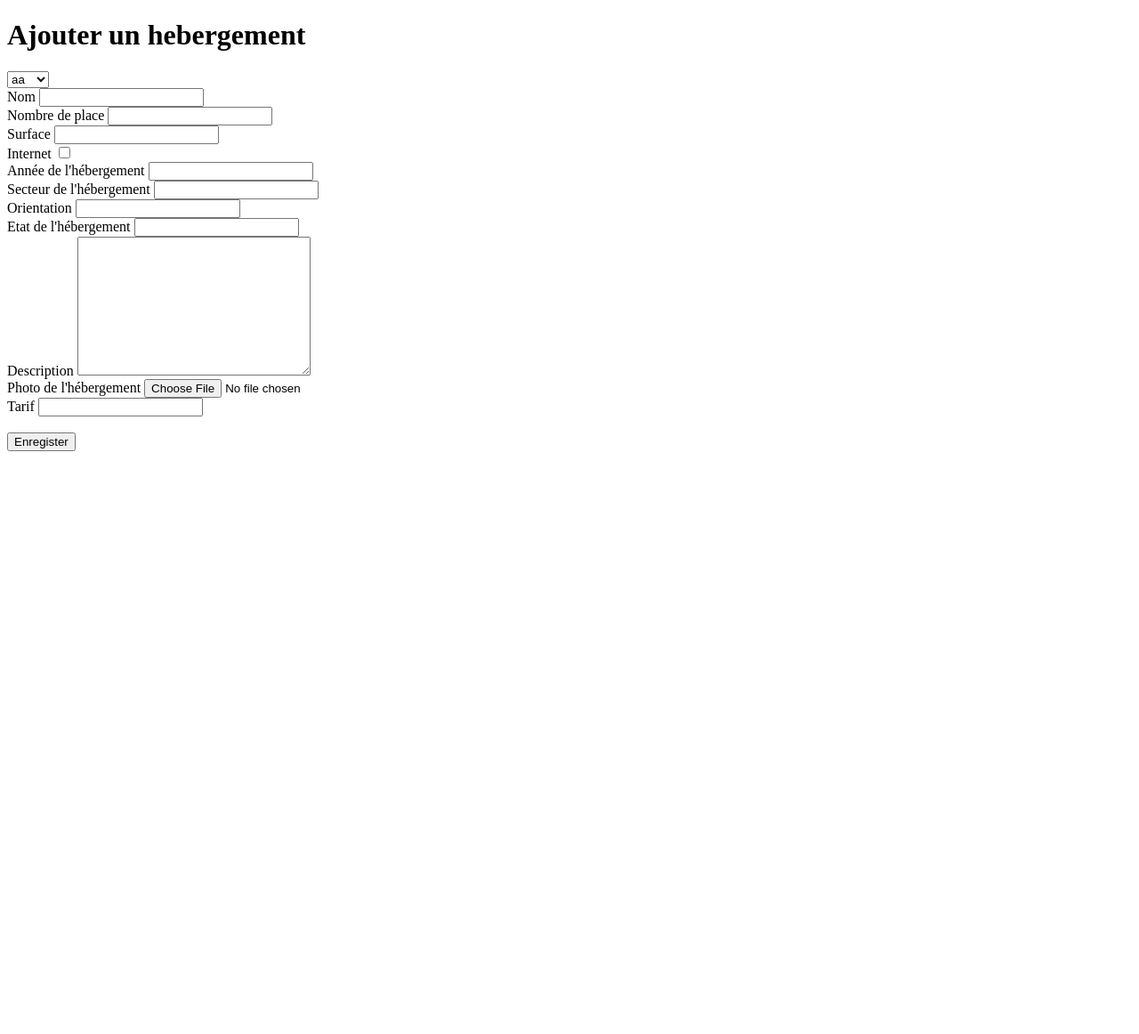
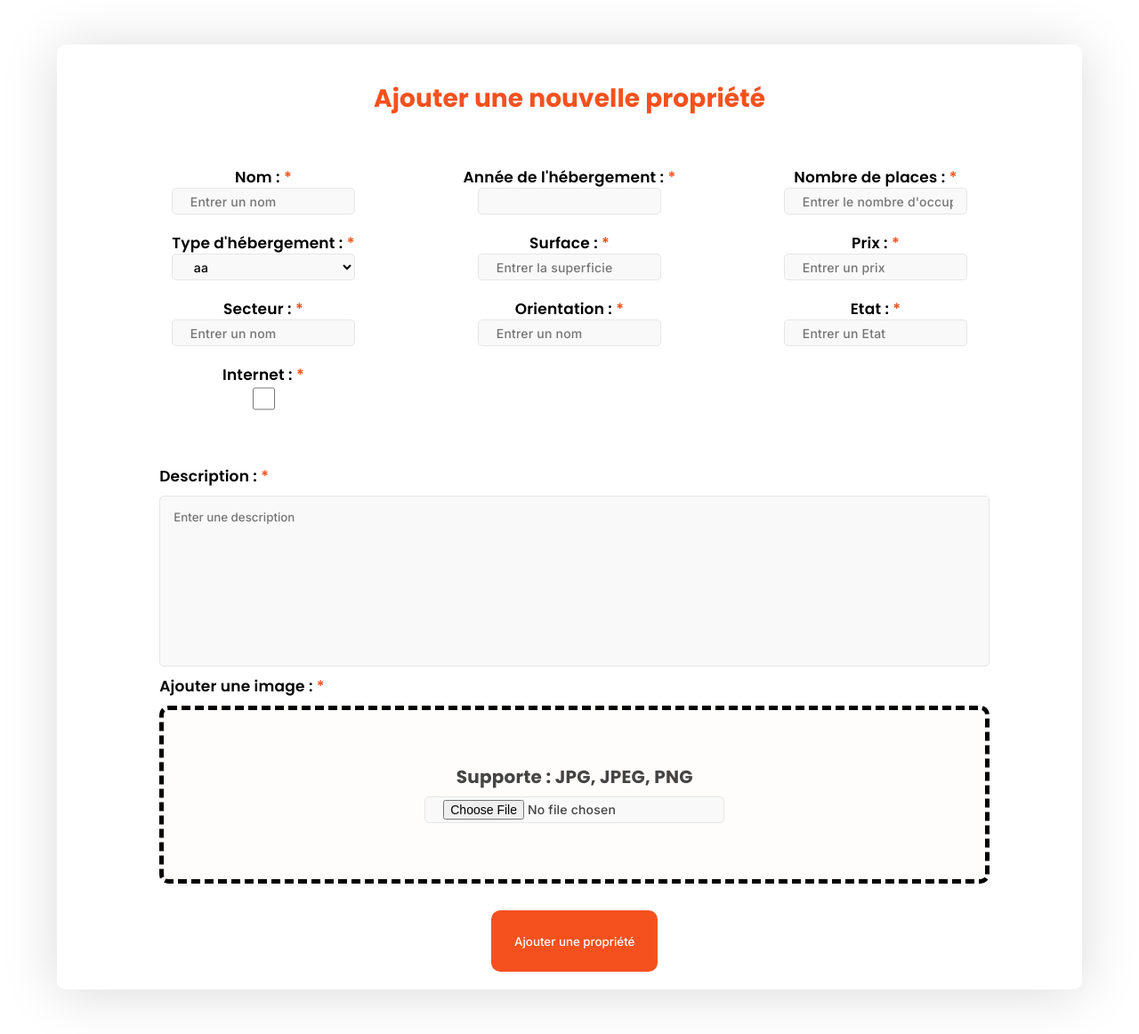
Before and after one commit to RomainCabaret/RESAVVA, a PHP site: page /home/housing/view/addHousingView.php in a window 1280 px wide. Shown: the whole page at 89% size. Before the commit the page ends 507 px from the top, so only its background shows below. Run offline with PHP 8.4, Linux system fonts and the light colour scheme; data comes from the database, SQL or seed files in the repository.

Commit message:
adds style to housing creation page

```diff
--- a/home/housing/view/addHousingView.php
+++ b/home/housing/view/addHousingView.php
@@ -25,7 +25,7 @@ if (
 ) {
 
 
-    $id = 250;
+    $id = 251;
     $type = $_POST['CODETYPEHEB'];
     $name = $_POST['name'];
     $NBplace = $_POST['nbplace'];
@@ -56,15 +56,17 @@ if (
 <head>
     <meta charset="UTF-8">
     <meta name="viewport" content="width=device-width, initial-scale=1.0">
+    <link href="https://fonts.googleapis.com/css2?family=Inter:wght@500&family=Poppins:ital,wght@0,100;0,200;0,300;0,400;0,500;0,600;0,700;0,800;0,900;1,100;1,200;1,300;1,400;1,500;1,600;1,700;1,800&display=swap" rel="stylesheet" />
+    <link rel="stylesheet" href="../../../ressouces/css/addHousing.css" />
     <title>Document</title>
 </head>
 
-<body>
+<!-- <body>
     <h1>Ajouter un hebergement</h1>
     <?php echo $errorMSG ?>
     <form action="addHousingView.php" method="post" enctype="multipart/form-data">
 
-        <?php showSelect(getHousingType($pdo), "CODETYPEHEB", "NOMTYPEHEB" ) ?>
+        <?php showSelect(getHousingType($pdo), "CODETYPEHEB", "NOMTYPEHEB") ?>
 
         <br>
 
@@ -127,6 +129,91 @@ if (
         <button>Enregister</button>
     </form>
 
+</body> -->
+
+<body>
+    <div class="container">
+        <h1>Ajouter une nouvelle propriété</h1>
+        <?php echo $errorMSG ?>
+        <form action="addHousingView.php" method="post" enctype="multipart/form-data">
+            <div class="grid-layout">
+                <div>
+                    <label for="name">Nom : <span class="star">*</span></label>
+                    <input type="text" name="name" id="name" placeholder="Entrer un nom" />
+                </div>
+
+
+                <div>
+                    <label for="dateheb">Année de l'hébergement : <span class="star">*</span></label>
+                    <input type="number" name="dateheb" id="dateheb">
+                </div>
+
+
+                <div>
+                    <label for="nbplace">Nombre de places : <span class="star">*</span></label>
+
+                    <input type="number" name="nbplace" id="nbplace" placeholder="Entrer le nombre d'occupant possible" />
+                </div>
+                <div>
+                    <label for="">Type d'hébergement : <span class="star">*</span></label>
+
+                    <?php showSelect(getHousingType($pdo), "CODETYPEHEB", "NOMTYPEHEB") ?>
+                </div>
+
+                <div>
+                    <label for="surface">Surface : <span class="star">*</span></label>
+
+                    <input type="number" name="surface" id="surface" placeholder="Entrer la superficie" />
+                </div>
+
+                <div>
+                    <label for="pricing">Prix : <span class="star">*</span></label>
+
+                    <input type="number" name="pricing" id="pricing" placeholder="Entrer un prix" />
+                </div>
+
+                <div>
+                    <label for="secteur">Secteur : <span class="star">*</span></label>
+
+                    <input type="text" name="secteur" id="secteur" placeholder="Entrer un nom" />
+                </div>
+
+                <div>
+                    <label for="orientation">Orientation : <span class="star">*</span></label>
+
+                    <input type="text" placeholder="Entrer un nom" name="orientation" id="orientation" />
+                </div>
+
+                <div>
+                    <label for="state">Etat : <span class="star">*</span></label>
+
+                    <input type="text" placeholder="Entrer un Etat" name="state" id="state" />
+                </div>
+                <div>
+                    <label for="internet">Internet : <span class="star">*</span></label>
+
+                    <input type="checkbox" name="internet" id="internet" />
+                </div>
+            </div>
+            <div class="bottom-container">
+                <div class="desc-container">
+                    <label for="description">Description : <span class="star">*</span></label>
+                    <textarea placeholder="Enter une description" name="description" id="description" cols="30" rows="10"></textarea>
+                </div>
+
+                <div class="img-container">
+                    <label for="picture">Ajouter une image : <span class="star">*</span></label>
+                    <label for="picture" class="drop-container" id="dropcontainer">
+                        <span class="drop-title">Supporte : JPG, JPEG, PNG</span>
+                        <input type="file" id="picture" accept="image/*" name="picture" required />
+                    </label>
+                </div>
+                <div class="btn-container">
+                    <button>Ajouter une propriété</button>
+                </div>
+            </div>
+        </form>
+    </div>
 </body>
 
 </html>
--- a/ressouces/css/addHousing.css
+++ b/ressouces/css/addHousing.css
@@ -1,12 +1,18 @@
-*,::before,::after{
+*,
+::before,
+::after {
   margin: 0;
   padding: 0;
   box-sizing: border-box;
 }
 
-h1{
+body {
+  background: #fff;
+}
+
+h1 {
   margin-top: 45px;
-    color: #F4511E;
+  color: #f4511e;
   text-align: center;
   font-family: Poppins;
   font-size: 28px;
@@ -16,8 +22,8 @@ h1{
   letter-spacing: 0.1px;
 }
 
-label{
-    font-family: 'Poppins';
+label {
+  font-family: "Poppins";
   font-size: 17px;
   font-style: normal;
   font-weight: 600;
@@ -25,11 +31,12 @@ label{
   letter-spacing: 0.2px;
 }
 
-input, select{
+input,
+select {
   border-radius: 5px;
-    border: 1px solid #E6E6E6;
-    background: #F9F9F9;
-    font-family: 'Inter';
+  border: 1px solid #e6e6e6;
+  background: #f9f9f9;
+  font-family: "Inter";
   font-size: 14px;
   font-style: normal;
   font-weight: 400;
@@ -39,44 +46,124 @@ input, select{
   height: 30px;
 }
 
-input[type='checkbox']{
-    width: 25px!important;
+textarea {
+  font-family: "Inter";
+  resize: none;
 }
-.container{
+
+input[type="checkbox"] {
+  width: 25px !important;
+}
+.container {
   display: flex;
+  flex-direction: column;
   justify-content: center;
   align-items: center;
-    margin: 0 auto;
+  margin: 50px auto;
+  border-radius: 10px;
+  background: #fff;
+  box-shadow: 0px 4px 63px 0px rgba(0, 0, 0, 0.15);
   width: 90%;
-
 }
 
-form{
-    margin: 0 auto;
+form {
   width: 100%;
 }
 
-
-.star{
-    color: #F4511E;
+.star {
+  color: #f4511e;
 }
 
-.grid-layout{
+.grid-layout {
   margin: 60px;
   display: grid;
   grid-template-columns: 1fr 1fr 1fr;
   row-gap: 20px;
-
-
 }
 
-.grid-layout div{
+.grid-layout div {
   display: flex;
   flex-direction: column;
   justify-content: center;
-    align-content: center;
+  align-items: center;
 }
 
-.grid-layout input, .grid-layout select{
+.grid-layout input,
+.grid-layout select {
   width: 60%;
 }
+
+.bottom-container {
+  margin-left: 10%;
+}
+
+.desc-container,
+.img-container {
+  display: flex;
+  flex-direction: column;
+}
+
+textarea {
+  border-radius: 5px;
+  border: 1px solid #e6e6e6;
+  background: #f9f9f9;
+  padding: 15px;
+  width: 90%;
+  margin: 10px 0;
+}
+.btn-container {
+  display: flex;
+  justify-content: center;
+  margin: 20px 0;
+  width: 90%;
+}
+.btn-container button {
+  border-radius: 10px;
+  background: #f4511e;
+  border: none;
+  height: 69.005px;
+  margin: 0 auto;
+  color: #fff;
+  font-family: "Inter";
+  font-weight: 500;
+  width: 20%;
+  cursor: pointer;
+}
+
+.drop-container {
+  position: relative;
+  display: flex;
+  gap: 10px;
+  flex-direction: column;
+  justify-content: center;
+  align-items: center;
+  height: 200px;
+  padding: 20px;
+  border-radius: 10px;
+  border-radius: 10px;
+  border: 5px dashed black;
+  background: rgba(244, 81, 30, 0.01);
+  color: #444;
+  cursor: pointer;
+  transition: background 0.2s ease-in-out, border 0.2s ease-in-out;
+  margin: 10px 0;
+  width: 90%;
+}
+
+.drop-container:hover {
+  background: #eee;
+  border-color: #111;
+  border-color: #f4511e;
+}
+
+.drop-container:hover .drop-title {
+  color: #222;
+}
+
+.drop-title {
+  color: #444;
+  font-size: 20px;
+  font-weight: bold;
+  text-align: center;
+  transition: color 0.2s ease-in-out;
+}
```
Also changed, not shown: home/housing/view/addHouse.html (deleted, +0 -141 lines), ressouces/img/post/651741c0a38de.jpg (added). Lines whose indentation alone changed are shown as unchanged.
